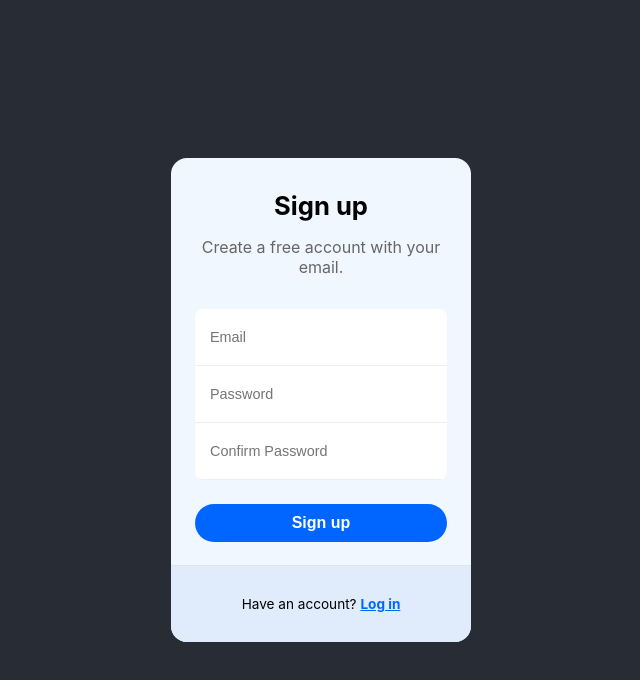
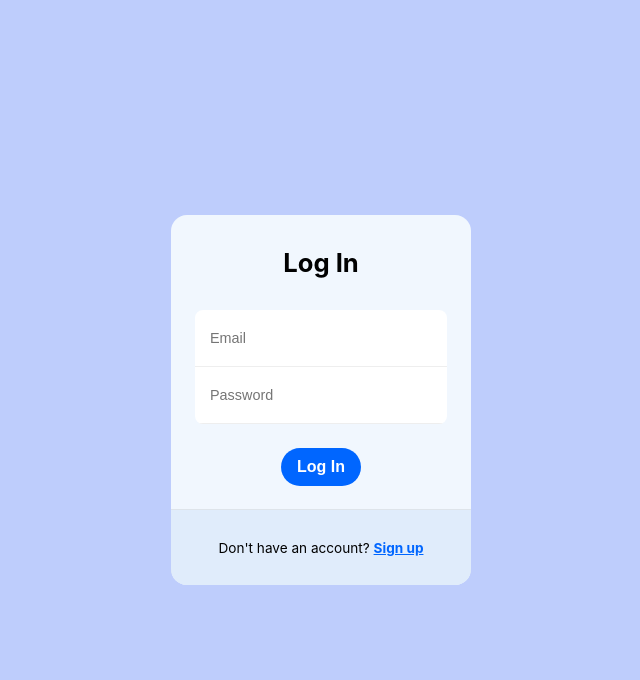
Before and after one commit to suryansh2206/Expense-Tracker, a React (Create React App) app: page /login in a window 1280 px wide. Shown: the top 680 px of the page, without its empty margins (319-959 px from the left). Built offline with nearby package versions, Linux system fonts and the light colour scheme.

Commit message:
LoginScreen functionality

```diff
--- a/package.json
+++ b/package.json
@@ -8,6 +8,7 @@
     "@testing-library/user-event": "^13.5.0",
     "react": "^18.2.0",
     "react-dom": "^18.2.0",
+    "react-router-dom": "^6.11.1",
     "react-scripts": "5.0.1",
     "web-vitals": "^2.1.4"
   },
--- a/src/App.css
+++ b/src/App.css
@@ -15,7 +15,7 @@
 }
 
 .App-header {
-  background-color: #282c34;
+  background-color: #becdfc;
   min-height: 100vh;
   display: flex;
   flex-direction: column;
--- a/src/App.js
+++ b/src/App.js
@@ -1,13 +1,24 @@
 import logo from "./logo.svg";
 import "./App.css";
-import AuthForm from "./Components/Auth/AuthForm";
+import SignUp from "./Components/Auth/SignUp";
+import { Route, Routes, Navigate } from "react-router-dom";
+import Login from "./Components/Auth/LogIn";
+import { useContext } from "react";
+import AuthContext from "./Store/auth-context";
+import Welcome from "./Components/Pages/Welcome";
 
 function App() {
+  const authCtx = useContext(AuthContext);
   return (
     <div className="App">
-      <header className="App-header">
-        <AuthForm />
-      </header>
+      <div className="App-header">
+        <Routes>
+          {!authCtx.isLoggedIn && <Route path="/login" element={<Login />} />}
+          {!authCtx.isLoggedIn && <Route path="signup" element={<SignUp />} />}
+          {authCtx.isLoggedIn && <Navigate to="/" />}
+          <Route path="/" element={<Welcome />} />
+        </Routes>
+      </div>
     </div>
   );
 }
--- a/src/Components/Auth/AuthForm.css
+++ b/src/Components/Auth/LogIn.css
@@ -4,6 +4,7 @@
     overflow: hidden;
     border-radius: 16px;
     color: #010101;
+    align-items: center;
   }
 
   .form {
@@ -13,6 +14,7 @@
     padding: 32px 24px 24px;
     gap: 16px;
     text-align: center;
+    align-items: center;
   }
 
   /*Form text*/
--- /dev/null
+++ b/src/Components/Auth/LogIn.js
@@ -0,0 +1,89 @@
+import "./LogIn.css";
+import React from "react";
+import { useRef, useContext } from "react";
+import { NavLink } from "react-router-dom";
+import AuthContext from "../../Store/auth-context";
+
+const Login = () => {
+  const emailInputRef = useRef();
+  const passwordInputRef = useRef();
+  const authCtx = useContext(AuthContext);
+
+  const loginHandler = (event) => {
+    event.preventDefault();
+    const enteredEmail = emailInputRef.current.value;
+    const enteredPassword = passwordInputRef.current.value;
+    fetch(
+      "https://identitytoolkit.googleapis.com/v1/accounts:signInWithPassword?key=AIzaSyCY-VGJzQO4PuIAWLAzUqOd4c2XvpMOQFs",
+      {
+        method: "POST",
+        body: JSON.stringify({
+          email: enteredEmail,
+          password: enteredPassword,
+          returnSecureToken: true,
+        }),
+        header: {
+          "Content-Type": "application/json",
+        },
+      }
+    )
+      .then((res) => {
+        if (res.ok) {
+          return res.json();
+        } else {
+          const data = res.json();
+          if (data.error.message) {
+            alert(data.error.message);
+          }
+        }
+      })
+      .then((data) => {
+        console.log(data);
+        if (data.idToken) {
+          console.log(data.idToken);
+          authCtx.logIn(data.idToken, enteredEmail);//not working from here most probably
+          // history.replace('/')
+        }
+      })
+      .catch((err) => {
+        console.log(err);
+        alert(err);
+      });
+
+    console.log('Successfully Logged In')
+  };
+  return (
+    <div class="form-box">
+      <form class="form">
+        <span class="title">Log In</span>
+        <div class="form-container">
+          <input
+            type="email"
+            class="input"
+            placeholder="Email"
+            required
+            ref={emailInputRef}
+          />
+          <input
+            type="password"
+            class="input"
+            placeholder="Password"
+            required
+            ref={passwordInputRef}
+          />
+        </div>
+        <button onClick={loginHandler}>Log In</button>
+      </form>
+      <div class="form-section">
+        <p>
+          Don't have an account?{" "}
+          <NavLink activeClassName="active" className="link" to="/signup">
+            <>Sign up</>
+          </NavLink>
+        </p>
+      </div>
+    </div>
+  );
+};
+
+export default Login;
--- /dev/null
+++ b/src/Components/Auth/SignUp.css
@@ -0,0 +1,84 @@
+.form-box {
+    max-width: 300px;
+    background: #f1f7fe;
+    overflow: hidden;
+    border-radius: 16px;
+    color: #010101;
+    align-items: center;
+  }
+
+  .form {
+    position: relative;
+    display: flex;
+    flex-direction: column;
+    padding: 32px 24px 24px;
+    gap: 16px;
+    text-align: center;
+    align-items: center;
+  }
+
+  /*Form text*/
+  .title {
+    font-weight: bold;
+    font-size: 1.6rem;
+  }
+
+  .subtitle {
+    font-size: 1rem;
+    color: #666;
+  }
+
+  /*Inputs box*/
+  .form-container {
+    overflow: hidden;
+    border-radius: 8px;
+    background-color: #fff;
+    margin: 1rem 0 .5rem;
+    width: 100%;
+  }
+
+  .input {
+    background: none;
+    border: 0;
+    outline: 0;
+    height: 40px;
+    width: 100%;
+    border-bottom: 1px solid #eee;
+    font-size: .9rem;
+    padding: 8px 15px;
+  }
+
+  .form-section {
+    padding: 16px;
+    font-size: .85rem;
+    background-color: #e0ecfb;
+    box-shadow: rgb(0 0 0 / 8%) 0 -1px;
+  }
+
+  .form-section a {
+    font-weight: bold;
+    color: #0066ff;
+    transition: color .3s ease;
+  }
+
+  .form-section a:hover {
+    color: #005ce6;
+    text-decoration: underline;
+  }
+
+  /*Button*/
+  .form button {
+    background-color: #0066ff;
+    color: #fff;
+    border: 0;
+    border-radius: 24px;
+    padding: 10px 16px;
+    font-size: 1rem;
+    font-weight: 600;
+    cursor: pointer;
+    transition: background-color .3s ease;
+  }
+
+  .form button:hover {
+    background-color: #005ce6;
+  }
--- a/src/Components/Auth/AuthForm.js
+++ b/src/Components/Auth/SignUp.js
@@ -1,59 +1,14 @@
-import "./AuthForm.css";
+import "./SignUp.css";
 import React from "react";
-import { useRef, useState, useContext } from "react";
+import { useRef, useContext } from "react";
 import AuthContext from "../../Store/auth-context";
+import { NavLink } from "react-router-dom";
 
-const AuthForm = () => {
+const SignUp = () => {
   const emailInputRef = useRef();
   const passwordInputRef = useRef();
   const confirmPasswordInputRef = useRef();
   const authCtx = useContext(AuthContext);
-
-  const loginHandler = (event) => {
-    event.preventDefault();
-    const enteredEmail = emailInputRef.current.value;
-    const enteredPassword = passwordInputRef.current.value;
-    const enteredConfirmPassword = confirmPasswordInputRef.current.value;
-    fetch(
-      "https://identitytoolkit.googleapis.com/v1/accounts:signInWithPassword?key=AIzaSyCY-VGJzQO4PuIAWLAzUqOd4c2XvpMOQFs",
-      {
-        method: "POST",
-        body: JSON.stringify({
-          email: enteredEmail,
-          password: enteredPassword,
-          returnSecureToken: true,
-        }),
-        header: {
-          "Content-Type": "application/json",
-        },
-      }
-    )
-      .then(async (res) => {
-        if (res.ok) {
-          return res.json();
-        } else {
-          const data = await res.json();
-          console.log(data);
-          if (data.error.message) {
-            alert(data.error.message);
-          }
-        }
-      })
-      .then((data) => {
-        console.log(data);
-        if (data.idToken) {
-          // console.log(data.idToken);
-          authCtx.logIn(data.idToken, enteredEmail);
-          // history.replace('/')
-        }
-      })
-      .catch((err) => {
-        console.log(err);
-        alert(err);
-      });
-
-    // console.log(enteredEmail, enteredPassword)
-  };
 
   const signupHandler = (event) => {
     event.preventDefault();
@@ -78,7 +33,7 @@ const AuthForm = () => {
       ).then((res) => {
         //   setIsLoading(false);
         if (res.ok) {
-            console.log('Sign Up Successful')
+          console.log("Sign Up Successful");
         } else {
           return res.json().then((data) => {
             console.log(data);
@@ -89,7 +44,7 @@ const AuthForm = () => {
         }
       });
     } else {
-        alert('Password does not match')
+      alert("Password does not match");
     }
   };
 
@@ -125,11 +80,14 @@ const AuthForm = () => {
       </form>
       <div class="form-section">
         <p>
-          Have an account? <a href="">Log in</a>{" "}
+          Have an account?{" "}
+          <NavLink activeClassName="active" className="link" to="/login">
+            <>Log In</>
+          </NavLink>
         </p>
       </div>
     </div>
   );
 };
 
-export default AuthForm;
+export default SignUp;
--- /dev/null
+++ b/src/Components/Pages/Welcome.css
@@ -0,0 +1,46 @@
+.container {
+    text-align: center;
+    width: 100%;
+    background-color: #414141;
+    color: #fff;
+    margin-top: -1em;
+    padding: 1em 0 1em 0;
+}
+
+.header-items {
+    display: flex;
+    justify-content: space-around;
+    align-items: flex-start;
+    column-gap: 1px;
+}
+
+ul.header-items li {
+    list-style: none;
+}
+
+.header {
+    display: flex;
+    justify-content: center;
+    text-align: center;
+    color: #fff;
+    background-color: #20232A;
+}
+
+.link {
+    color: #fff;
+    text-decoration: none;
+}
+
+.active {
+    color: rgb(83, 154, 182);
+    text-decoration: none;
+}
+
+.button {
+    color: #fff;
+    text-decoration: none;
+    background-color:#414141;
+    border: 1px solid #414141 ;
+    /* align-items: flex-start; */
+    font: inherit;
+}
--- /dev/null
+++ b/src/Components/Pages/Welcome.js
@@ -0,0 +1,7 @@
+import React from "react";
+
+const Welcome = () => {
+  return <div className="container">Welcome to Expense Tracker</div>;
+};
+
+export default Welcome;
--- a/src/Store/auth-context.js
+++ b/src/Store/auth-context.js
@@ -15,6 +15,7 @@ export const AuthContextProvider = (props) => {
 
   const loginHandler = (token, email) => {
     setToken(token);
+    console.log(token)
     localStorage.setItem("token", token);
     localStorage.setItem("email", email);
   };
--- a/src/index.js
+++ b/src/index.js
@@ -1,13 +1,16 @@
-import React from 'react';
-import ReactDOM from 'react-dom/client';
-import './index.css';
-import App from './App';
-import reportWebVitals from './reportWebVitals';
+import React from "react";
+import ReactDOM from "react-dom/client";
+import "./index.css";
+import App from "./App";
+import reportWebVitals from "./reportWebVitals";
+import { BrowserRouter } from "react-router-dom";
 
-const root = ReactDOM.createRoot(document.getElementById('root'));
+const root = ReactDOM.createRoot(document.getElementById("root"));
 root.render(
   <React.StrictMode>
-    <App />
+    <BrowserRouter>
+      <App />
+    </BrowserRouter>
   </React.StrictMode>
 );
 
```
Also changed, not shown: src/Components/AuthForm.js (deleted), 1 other file (tests, documents, lock files or other folders).
